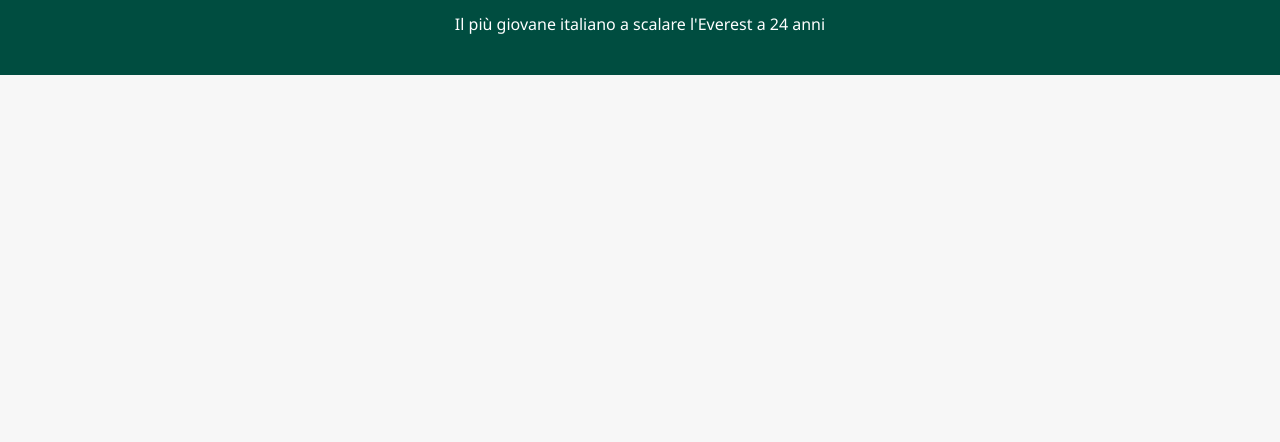
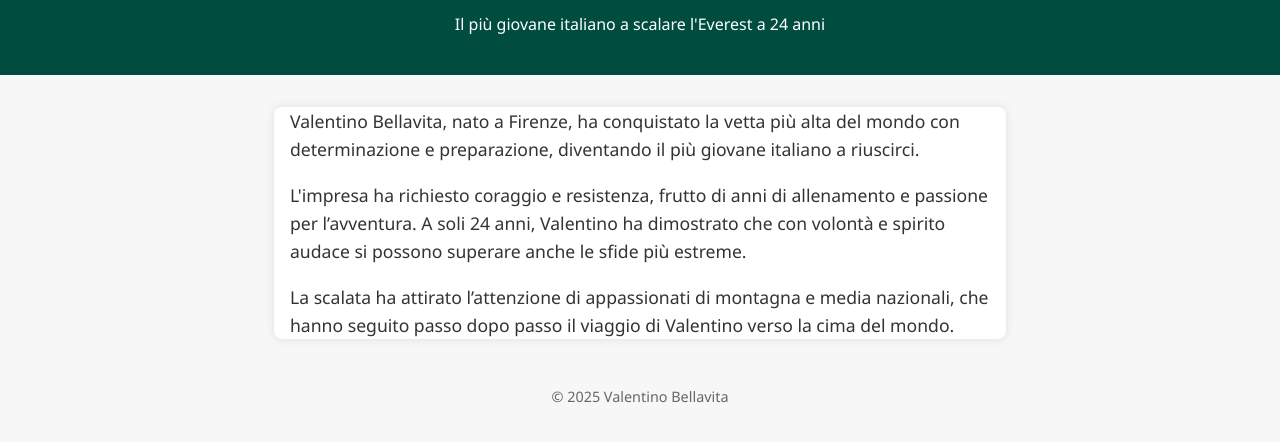
Before and after one commit to ValentinoBellavita29/Valentino-everest, a plain HTML site: page index.html in a window 1280 px wide. Shown: the part 70-512 px from the top of the page. Drawn offline with Linux system fonts and the light colour scheme.

Commit message:
Update index.html

```diff
--- a/index.html
+++ b/index.html
@@ -11,7 +11,8 @@
       font-family: 'Segoe UI', Tahoma, Geneva, Verdana, sans-serif;
       background: #f7f7f7;
       color: #333;
-    margin: 0; padding: 0;
+      margin: 0;
+      padding: 0;
     }
     header {
       background: #004d40;
@@ -31,11 +32,6 @@
       box-shadow: 0 0 10px rgba(0,0,0,0.1);
       border-radius: 8px;
     }
-  main img {
-    max-width: 100%;
-    border-radius: 5px;
-    margin-top: 1rem;
-  }
     article {
       line-height: 1.6;
       font-size: 1.1rem;
@@ -54,3 +50,14 @@
     <p>Il più giovane italiano a scalare l'Everest a 24 anni</p>
   </header>
   <main>
+    <article>
+      <p>Valentino Bellavita, nato a Firenze, ha conquistato la vetta più alta del mondo con determinazione e preparazione, diventando il più giovane italiano a riuscirci.</p>
+      <p>L'impresa ha richiesto coraggio e resistenza, frutto di anni di allenamento e passione per l’avventura. A soli 24 anni, Valentino ha dimostrato che con volontà e spirito audace si possono superare anche le sfide più estreme.</p>
+      <p>La scalata ha attirato l’attenzione di appassionati di montagna e media nazionali, che hanno seguito passo dopo passo il viaggio di Valentino verso la cima del mondo.</p>
+    </article>
+  </main>
+  <footer>
+    © 2025 Valentino Bellavita
+  </footer>
+</body>
+</html>
```
Lines whose indentation alone changed are shown as unchanged.
